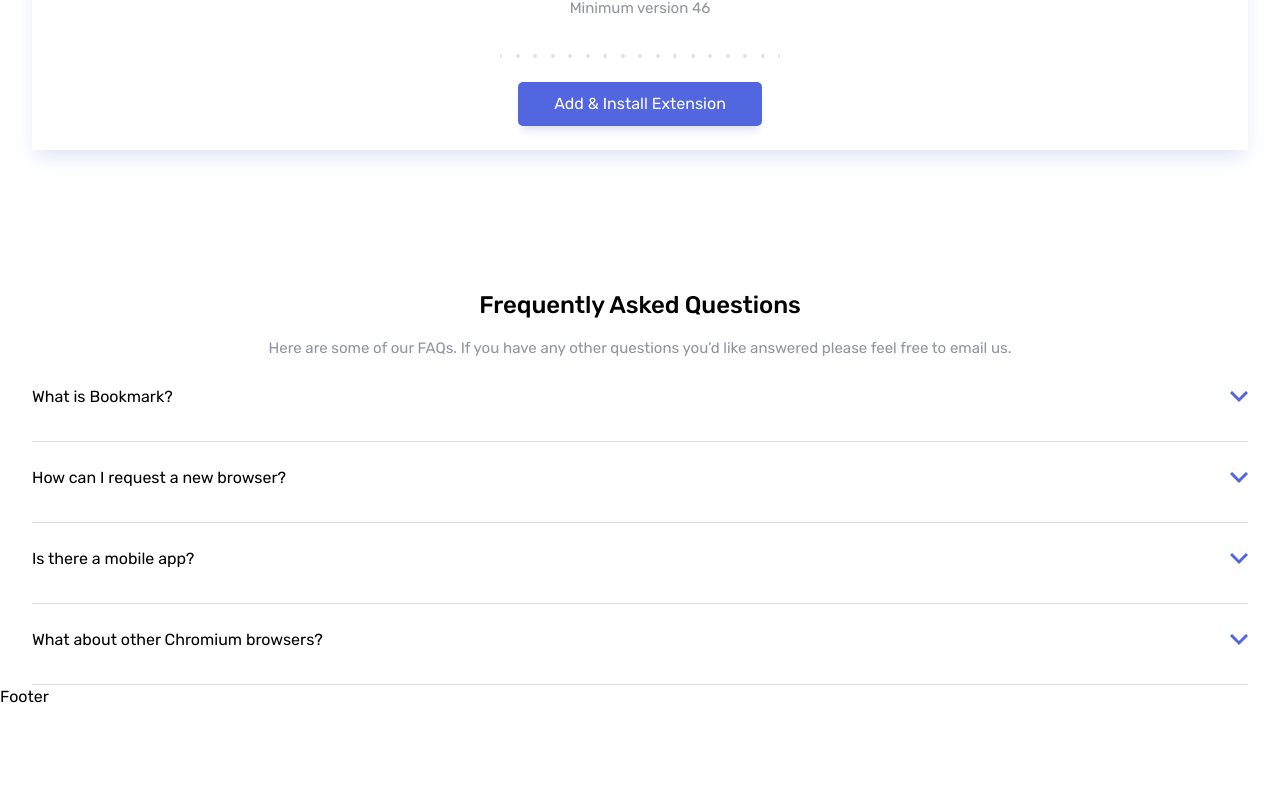
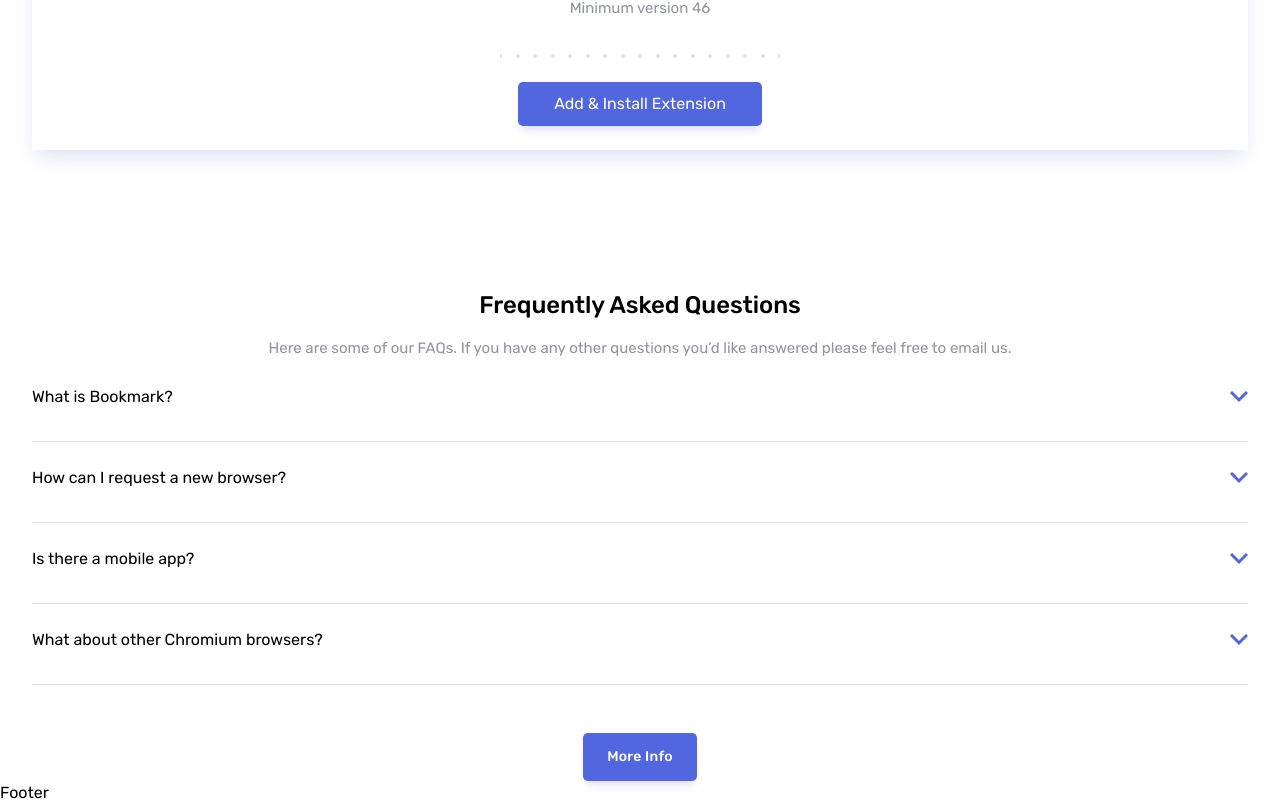
Before and after one commit to nishanth1596/bookmark-landing-page, a React (Vite) app: page / in a window 1280 px wide. Shown: the part 3126-3931 px from the top of the page. Before the commit the page ends 3835 px from the top, so only its background shows below. Built offline with nearby package versions, Linux system fonts and the light colour scheme.

Commit message:
Modified InfoButton component to use it across the project

```diff
--- a/src/features/FaqSection/Faq.tsx
+++ b/src/features/FaqSection/Faq.tsx
@@ -1,6 +1,7 @@
 import { useState } from "react";
 import FaqItem from "./FaqItem";
 import { faqData } from "../../data/data";
+import InfoButton from "../../ui/InfoButton";
 
 function Faq() {
   const [answerId, setAnswerId] = useState<null | number>();
@@ -20,6 +21,8 @@
           isAnswerOpen={faq.id === answerId}
         />
       ))}
+
+      <InfoButton isFaq />
     </article>
   );
 }
--- a/src/features/FaqSection/FaqItem.tsx
+++ b/src/features/FaqSection/FaqItem.tsx
@@ -1,4 +1,4 @@
-import { hover, motion } from "framer-motion";
+import { motion } from "framer-motion";
 
 type FaqItemProps = {
   question: string;
--- a/src/features/FeatureSection/FeatureItem.tsx
+++ b/src/features/FeatureSection/FeatureItem.tsx
@@ -36,7 +36,7 @@
               selectedFeatureData?.description ?? "No description available",
           }}
         >
-          <InfoButton />
+          <InfoButton isFaq={false} />
         </FeatureItemCard>
       </div>
     </article>
--- a/src/ui/InfoButton.tsx
+++ b/src/ui/InfoButton.tsx
@@ -1,7 +1,11 @@
-function InfoButton() {
+type InfoButtonProps = {
+  isFaq: boolean;
+};
+
+function InfoButton({ isFaq }: InfoButtonProps) {
   return (
     <a
-      className="bg-Blue mt-[15px] inline-block rounded-[5px] px-6 py-2.5 text-sm leading-7 font-medium tracking-[0.25px] text-white"
+      className={`bg-Blue ${isFaq ? "mt-12" : "mt-[15px]"} dropShadow inline-block rounded-[5px] px-6 py-2.5 text-sm leading-7 font-medium tracking-[0.25px] text-white`}
       href="#"
     >
       More Info
```
